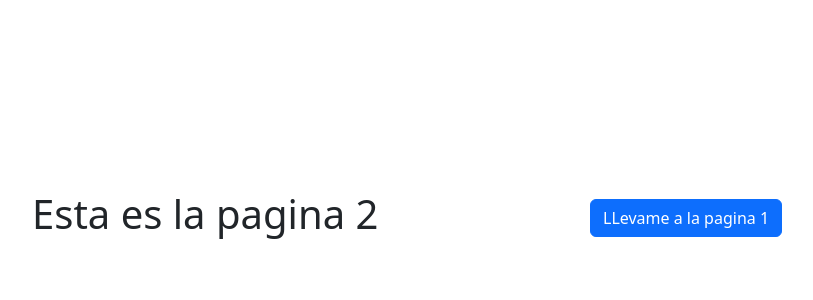
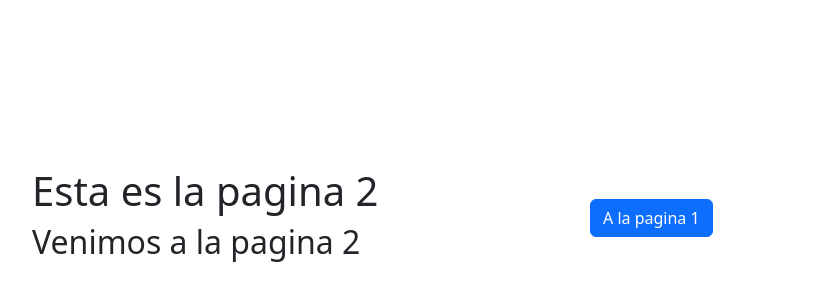
Before and after one commit to ChrisRed20/PractGit, a plain HTML site: page page.html in a window 1280 px wide. Shown: the part 182-482 px from the top of the page, without its empty margins (62-875 px from the left). Drawn offline with nearby package versions, Linux system fonts and the light colour scheme.

Commit message:
Subtitulo agregado a la pagina 2

```diff
--- a/page.html
+++ b/page.html
@@ -11,9 +11,10 @@
     <div class="d-flex container align-items-center justify-content-center" style="width: 100vw; height: 100vh;">
         <div class="container text-align-center">
             <h1>Esta es la pagina 2</h1>
+            <h2>Venimos a la pagina 2</h2>
         </div>
         <div class="container">
-            <a role="button" href="index.html" class="btn btn-primary">LLevame a la pagina 1</a>
+            <a role="button" href="index.html" class="btn btn-primary">A la pagina 1</a>
         </div>
     </div>
 </body>
```
Also changed, not shown: index.html (+1 -0 lines).
